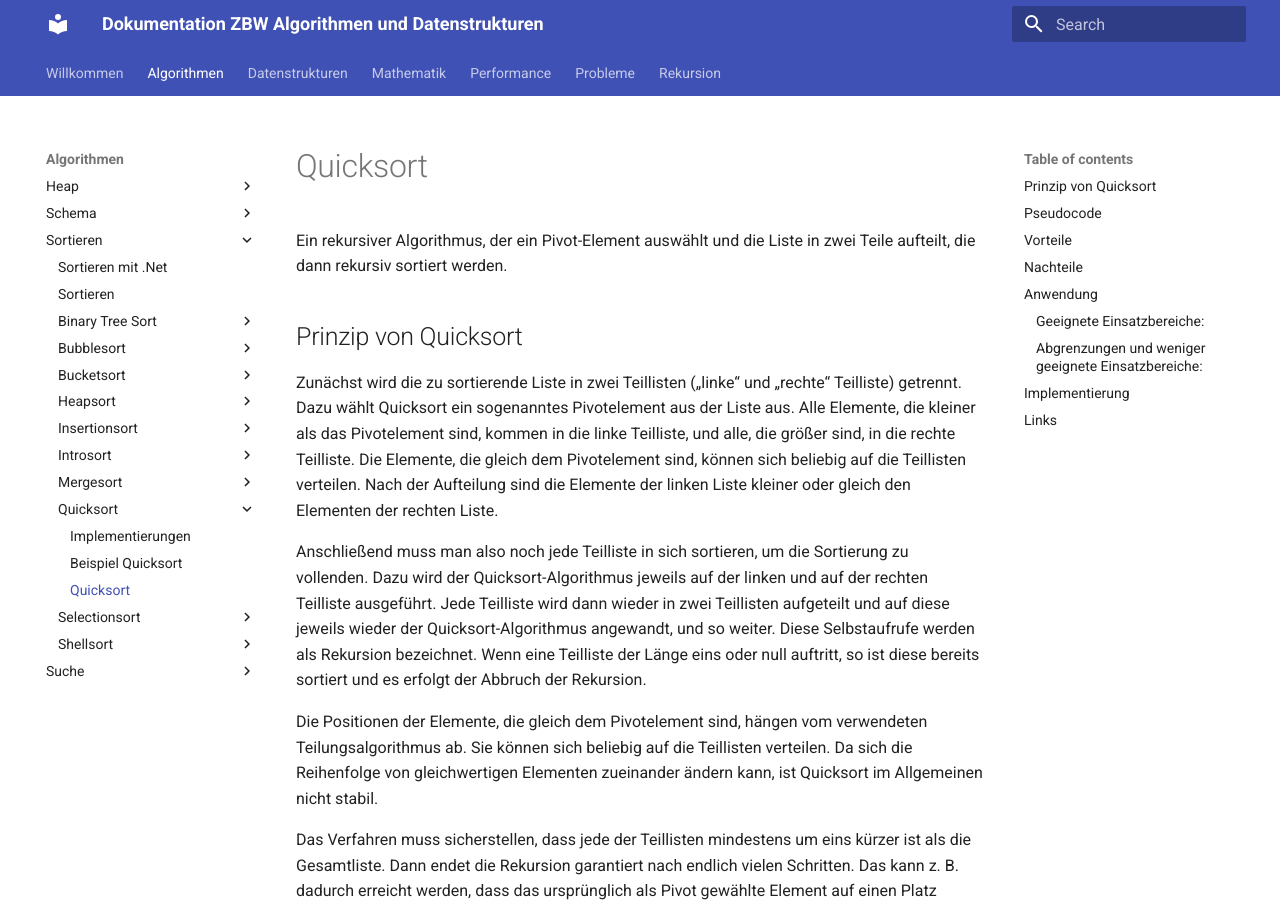
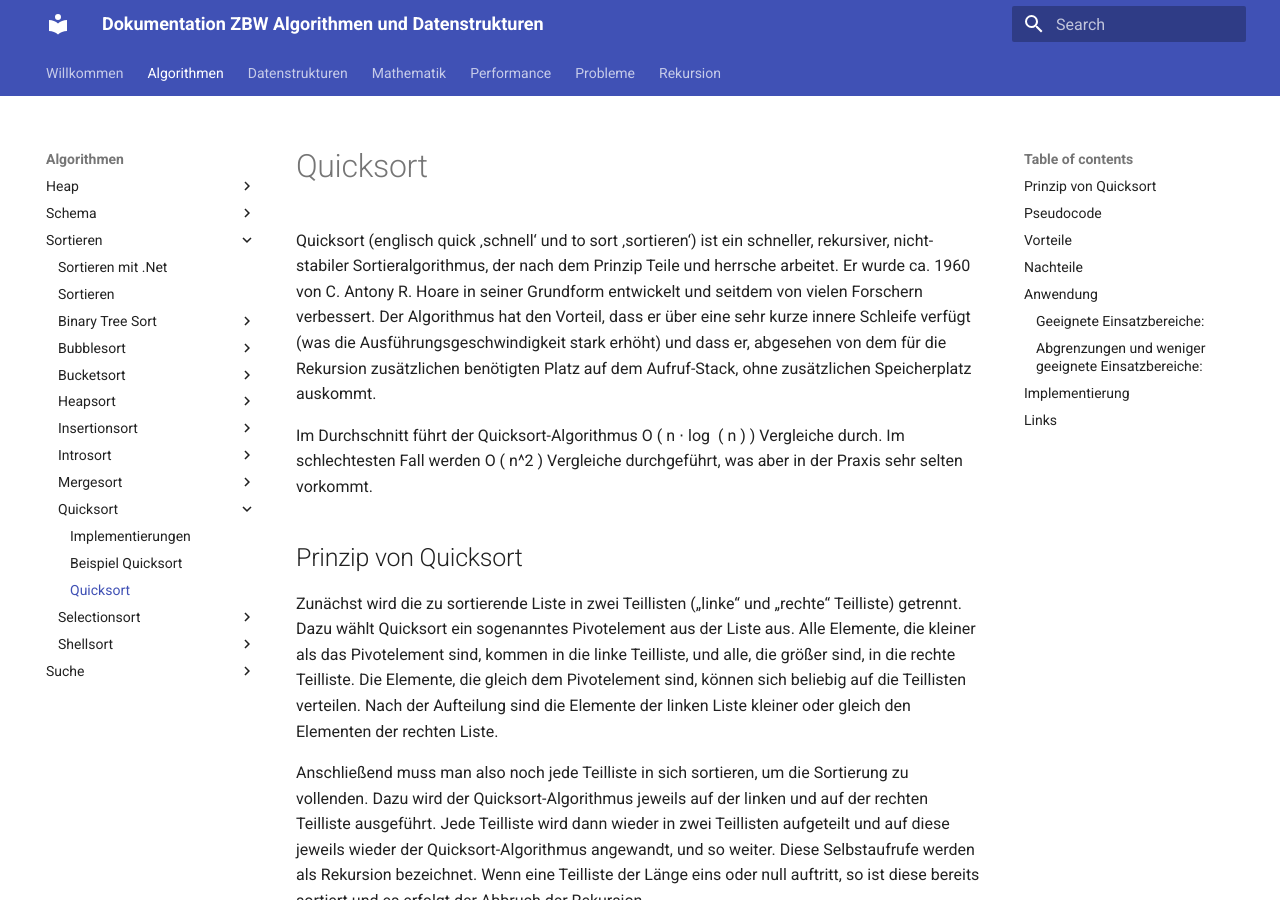
Before and after one commit to tsolenthaler/zbwAlgDs, an MkDocs documentation site: the page built from docs/algorithmen/sortieren/Quicksort/Quicksort.md, in a window 1280 px wide and 900 px high. Built offline with MkDocs 1.6.1 and Material for MkDocs 9.7.7, drawn with Linux system fonts in a browser that asks for light colours.

Commit message:
enhance Quicksort documentation with detailed algorithm description and average case complexity analysis

```diff
--- a/docs/algorithmen/sortieren/Quicksort/Quicksort.md
+++ b/docs/algorithmen/sortieren/Quicksort/Quicksort.md
@@ -1,6 +1,8 @@
 # Quicksort
 
-Ein rekursiver Algorithmus, der ein Pivot-Element auswählt und die Liste in zwei Teile aufteilt, die dann rekursiv sortiert werden.
+Quicksort (englisch quick ‚schnell‘ und to sort ‚sortieren‘) ist ein schneller, rekursiver, nicht-stabiler Sortieralgorithmus, der nach dem Prinzip Teile und herrsche arbeitet. Er wurde ca. 1960 von C. Antony R. Hoare in seiner Grundform entwickelt und seitdem von vielen Forschern verbessert. Der Algorithmus hat den Vorteil, dass er über eine sehr kurze innere Schleife verfügt (was die Ausführungsgeschwindigkeit stark erhöht) und dass er, abgesehen von dem für die Rekursion zusätzlichen benötigten Platz auf dem Aufruf-Stack, ohne zusätzlichen Speicherplatz auskommt.
+
+Im Durchschnitt führt der Quicksort-Algorithmus O ( n ⋅ log ⁡ ( n ) ) Vergleiche durch. Im schlechtesten Fall werden O ( n^2 ) Vergleiche durchgeführt, was aber in der Praxis sehr selten vorkommt.
 
 ## Prinzip von Quicksort
 
```
